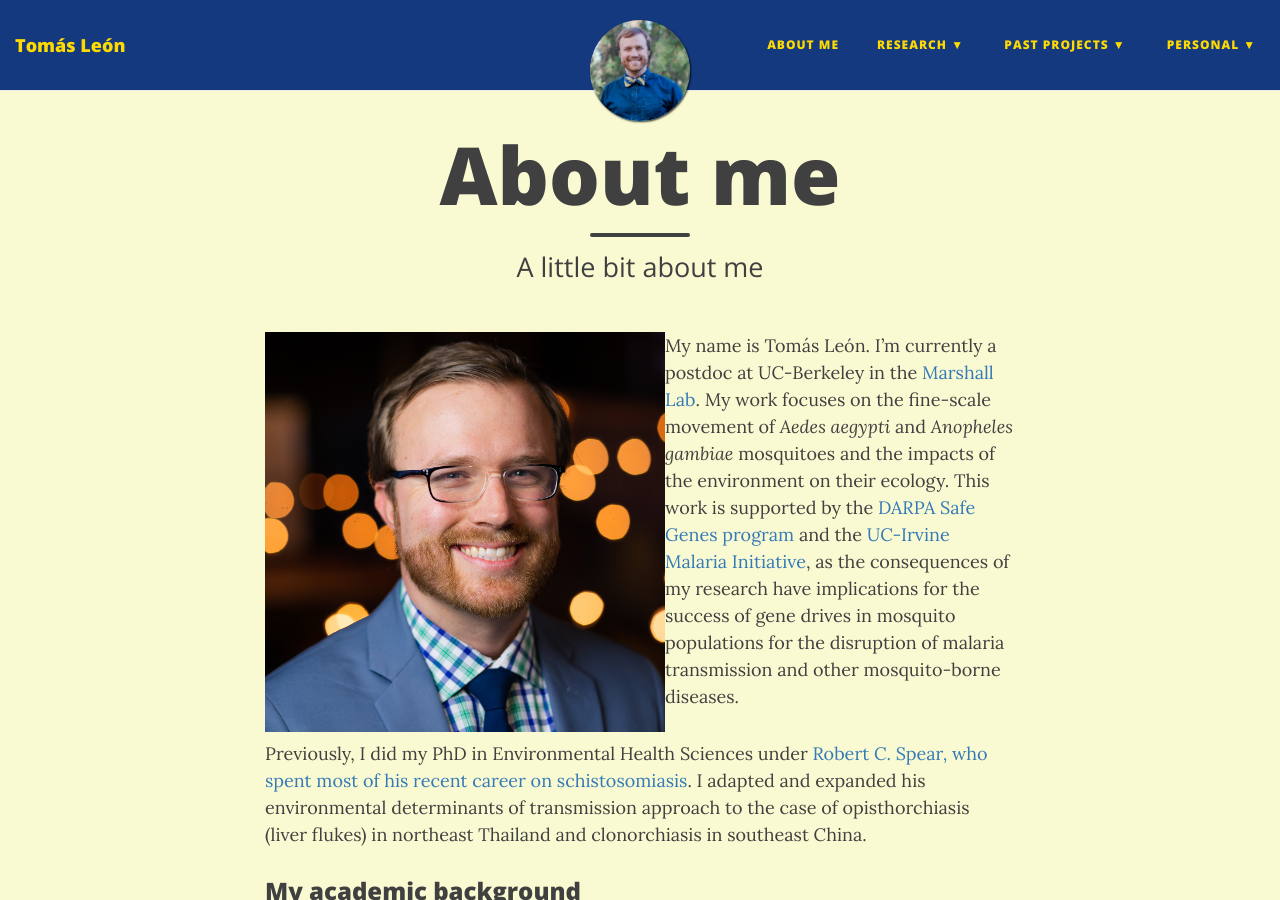
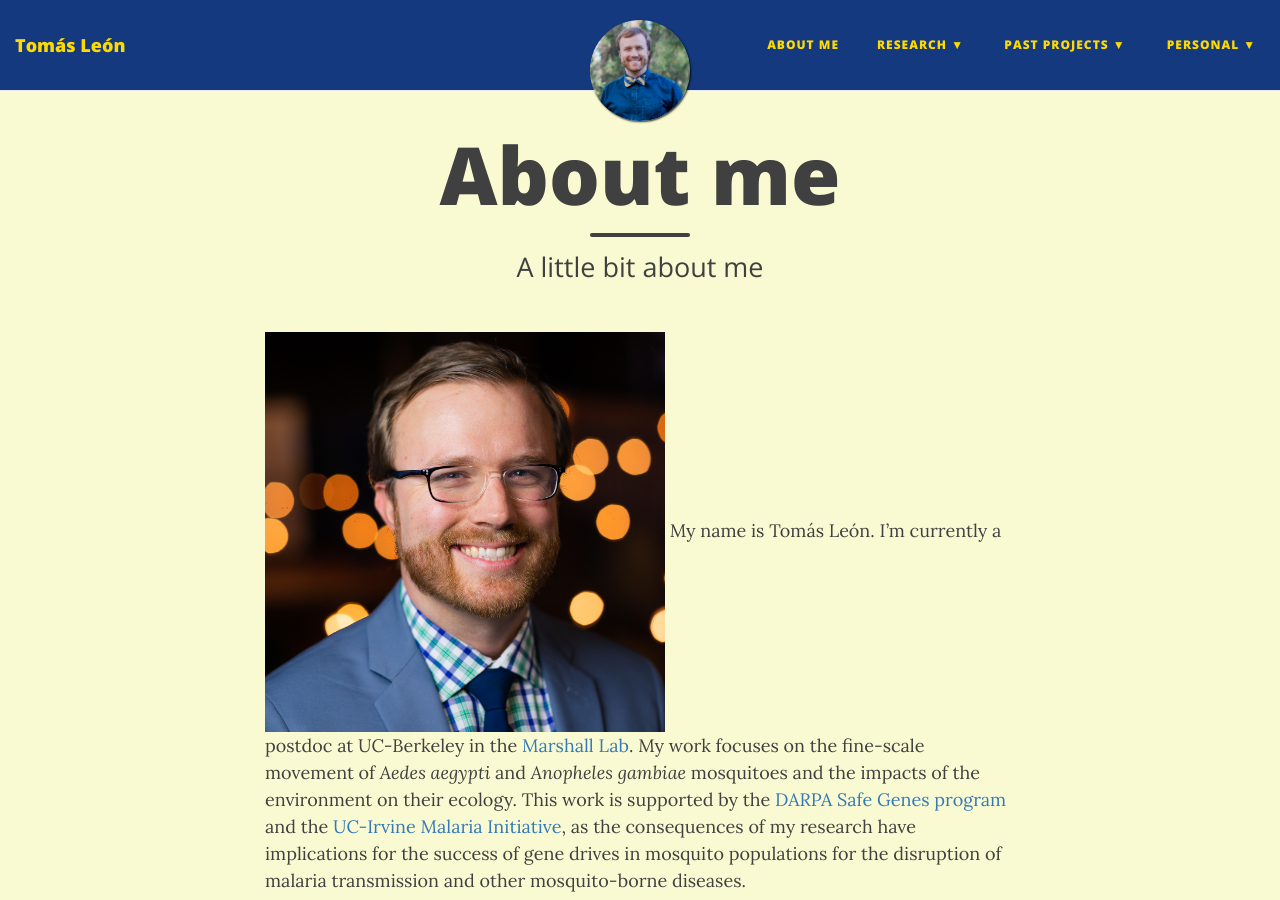
Before and after one commit to tomasleon/tomasleon.github.io, a Jekyll site: the page built from aboutme.md, in a window 1280 px wide and 900 px high. Built offline with Jekyll 4.4.1, drawn with Linux system fonts in a browser that asks for light colours; nearby versions of some CDN libraries.

Commit message:
Update aboutme.md

```diff
--- a/aboutme.md
+++ b/aboutme.md
@@ -5,7 +5,7 @@ subtitle: A little bit about me
 tags: img
 ---
 
-<img src="/img/new-headshot-square.jpeg" align="left" width=400 />
+<img src="/img/new-headshot-square.jpeg" width=400 />
 My name is Tomás León. I'm currently a postdoc at UC-Berkeley in the [Marshall Lab](https://www.marshalllab.com). My work focuses on the fine-scale movement of _Aedes aegypti_ and _Anopheles gambiae_ mosquitoes and the impacts of the environment on their ecology. This work is supported by the [DARPA Safe Genes program](https://www.darpa.mil/program/safe-genes) and the [UC-Irvine Malaria Initiative](http://malaria.bio.uci.edu/), as the consequences of my research have implications for the success of gene drives in mosquito populations for the disruption of malaria transmission and other mosquito-borne diseases.
 
 Previously, I did my PhD in Environmental Health Sciences under [Robert C. Spear, who spent most of his recent career on schistosomiasis](https://schistoatberkeley.weebly.com/). I adapted and expanded his environmental determinants of transmission approach to the case of opisthorchiasis (liver flukes) in northeast Thailand and clonorchiasis in southeast China.
```
